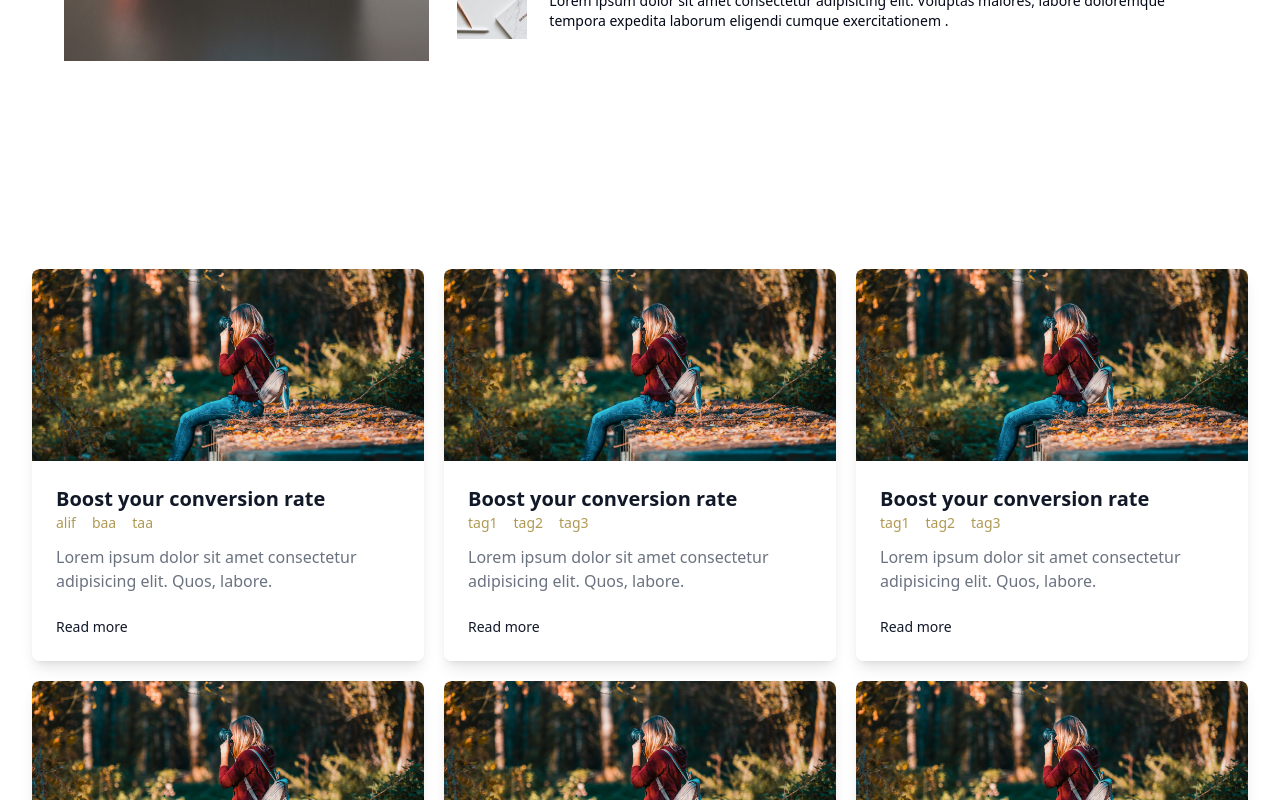
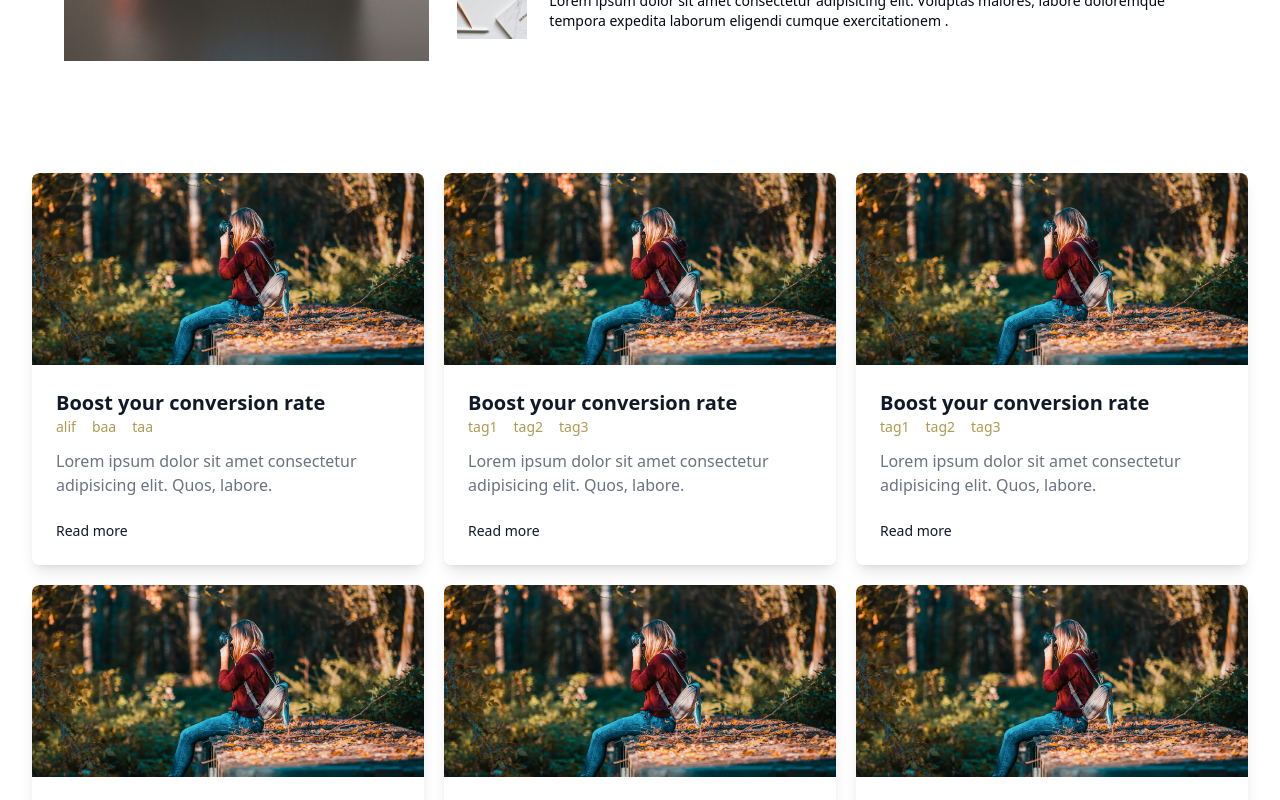
Before and after one commit to RafiaSuleman/final-blog, a Next.js app: page /product in a window 1280 px wide. Shown: the part 560-1360 px from the top of the page. Built offline with nearby package versions, Linux system fonts and the light colour scheme.

Commit message:
commit-9

```diff
--- a/src/app/product/page.tsx
+++ b/src/app/product/page.tsx
@@ -153,7 +153,7 @@ const Productpage = () => {
         </div>
 
         {/* cards */}
-        <div className="relative bg-gray-50 px-6 pt-16 pb-20 lg:px-8 lg:pt-24 lg:pb-28">
+        <div className="relative bg-gray-50 px-6  pb-20 lg:px-8 lg:pb-28">
             <div className="absolute inset-0">
              <div className="h-1/3 bg-white sm:h-2/3"></div>
              </div>
```
